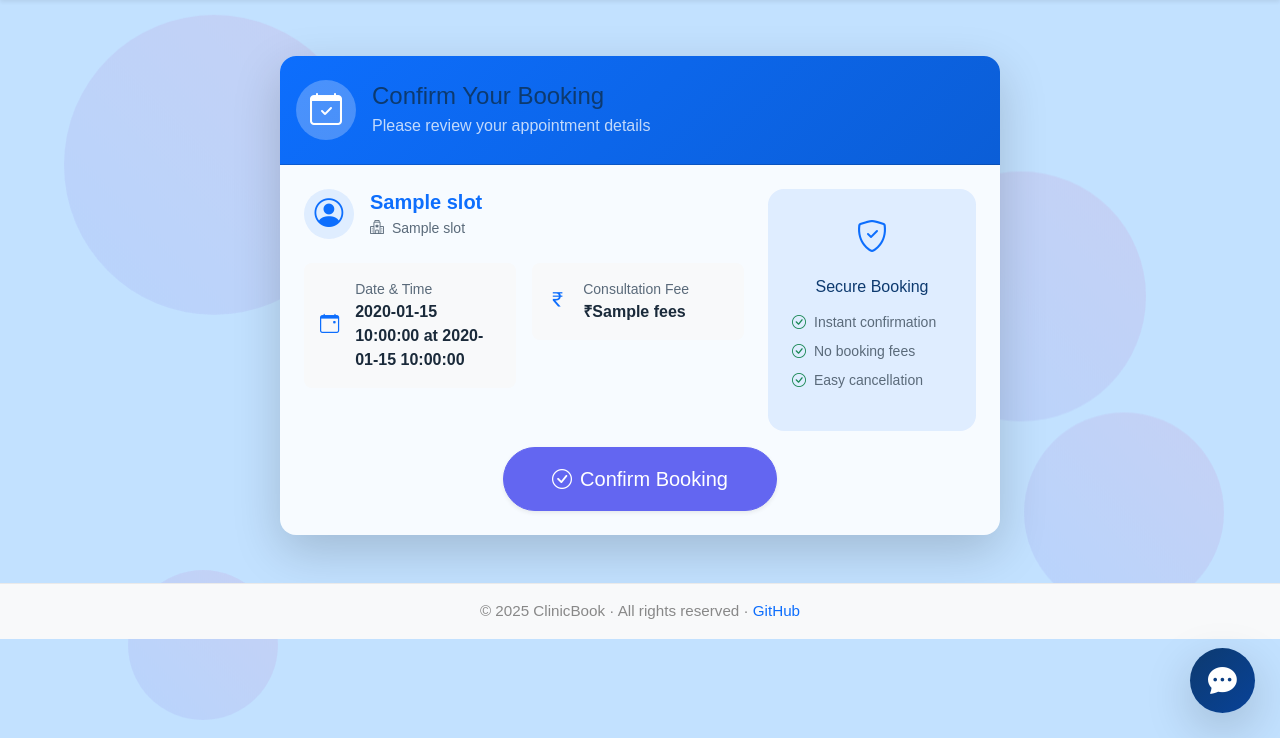
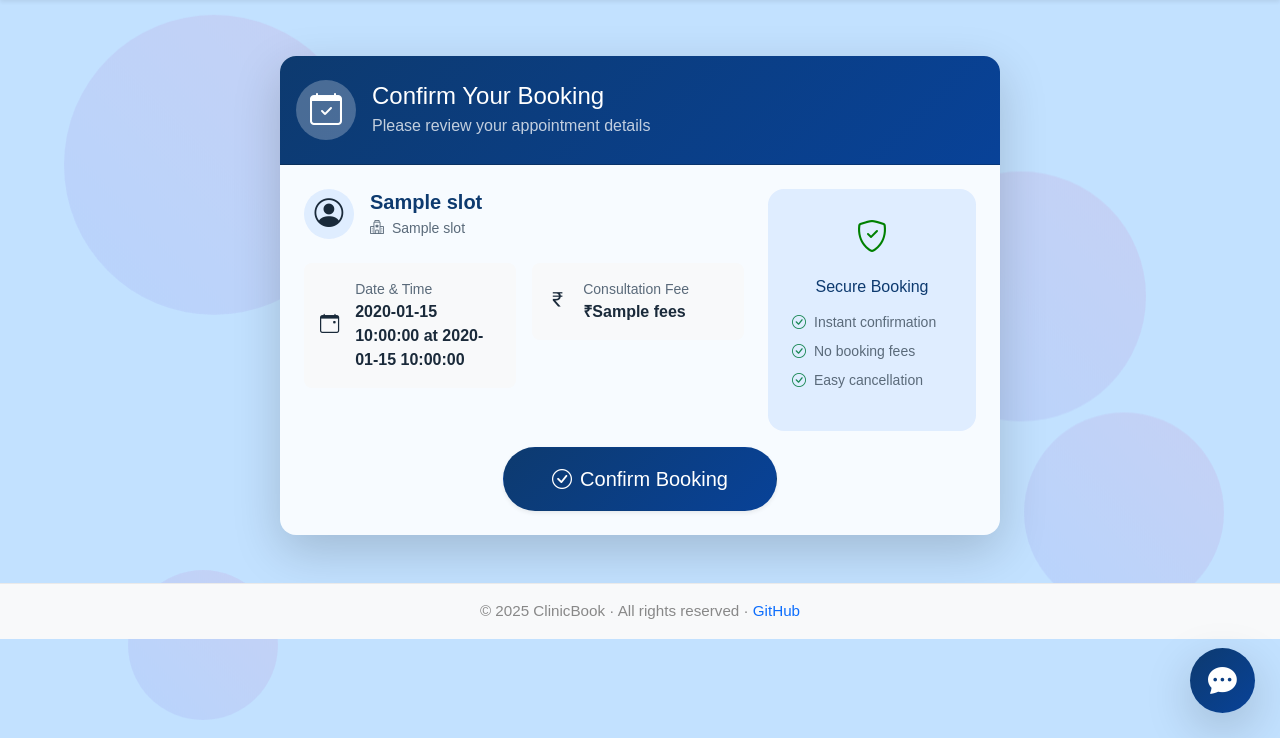
Before and after one commit to Mfaj-cod/ClinicBook, a Flask app: template templates/book.html in a window 1280 px wide. Shown: the part 62-800 px from the top of the page. Run offline with Flask 3, Linux system fonts and the light colour scheme; the template is opened without the code that fills it: most values are stand-ins (such as "Sample title", 1, 10 or a date in 2020); parts of the project's set-up code (start-up, migrations or seed data) failed here and were passed over.

Commit message:
confirm booking page edit

```diff
--- a/templates/book.html
+++ b/templates/book.html
@@ -6,13 +6,13 @@
   <div class="row justify-content-center">
     <div class="col-lg-8">
       <div class="card border-0 shadow-lg rounded-4">
-        <div class="card-header bg-gradient-primary text-white py-4 rounded-top-4">
+        <div class="card-header text-white py-4 rounded-top-4" style="background: linear-gradient(135deg, #0d3a6f 0%, #084298 100%);">
           <div class="d-flex align-items-center">
             <div class="rounded-circle bg-white bg-opacity-25 d-flex align-items-center justify-content-center me-3" style="width:60px; height:60px;">
               <i class="bi bi-calendar-check" style="font-size:2rem;"></i>
             </div>
             <div>
-              <h4 class="mb-1">Confirm Your Booking</h4>
+              <h4 class="mb-1 text-white">Confirm Your Booking</h4>
               <p class="mb-0 opacity-75">Please review your appointment details</p>
             </div>
           </div>
@@ -22,10 +22,10 @@
             <div class="col-md-8">
               <div class="d-flex align-items-center mb-4">
                 <div class="rounded-circle bg-primary bg-opacity-10 d-flex align-items-center justify-content-center me-3" style="width:50px; height:50px;">
-                  <i class="bi bi-person-circle" style="font-size:1.8rem; color:#0d6efd;"></i>
+                  <i class="bi bi-person-circle" style="font-size:1.8rem; color: --heading;"></i>
                 </div>
                 <div>
-                  <h5 class="mb-1 text-primary fw-bold">{{ slot.doctor_name }}</h5>
+                  <h5 class="mb-1 fw-bold" style="color: --heading;">{{ slot.doctor_name }}</h5>
                   <div class="text-muted small">
                     <i class="bi bi-hospital me-1"></i> {{ slot.clinic_name }}
                   </div>
@@ -35,7 +35,7 @@
               <div class="row g-3 mb-4">
                 <div class="col-sm-6">
                   <div class="d-flex align-items-center p-3 bg-light rounded-3">
-                    <i class="bi bi-calendar-event text-primary me-3" style="font-size:1.2rem;"></i>
+                    <i class="bi bi-calendar-event me-3" style="font-size:1.2rem; color: --heading;"></i>
                     <div>
                       <div class="small text-muted">Date & Time</div>
                       <div class="fw-semibold">{{ slot.date }} at {{ slot.time }}</div>
@@ -44,7 +44,7 @@
                 </div>
                 <div class="col-sm-6">
                   <div class="d-flex align-items-center p-3 bg-light rounded-3">
-                    <i class="bi bi-currency-rupee text-primary me-3" style="font-size:1.2rem;"></i>
+                    <i class="bi bi-currency-rupee me-3" style="font-size:1.2rem; color: --heading;"></i>
                     <div>
                       <div class="small text-muted">Consultation Fee</div>
                       <div class="fw-semibold">₹{{ slot.fees }}</div>
@@ -57,7 +57,7 @@
             <div class="col-md-4">
               <div class="bg-primary bg-opacity-10 p-4 rounded-4 h-100 d-flex flex-column justify-content-center">
                 <div class="text-center mb-3">
-                  <i class="bi bi-shield-check text-primary" style="font-size:2rem;"></i>
+                  <i class="bi bi-shield-check" style="font-size:2rem; color: green;"></i>
                 </div>
                 <h6 class="text-center mb-3">Secure Booking</h6>
                 <ul class="list-unstyled small text-muted">
@@ -71,8 +71,8 @@
 
           <div class="text-center pt-3">
             <form method="post">
-              <button class="btn btn-primary btn-lg px-5 py-3 rounded-pill shadow-sm">
-                <i class="bi bi-check-circle me-2"></i>Confirm Booking
+              <button class="btn btn-lg px-5 py-3 rounded-pill shadow-sm" style="background: linear-gradient(135deg, #0d3a6f 0%, #084298 100%); color: white;">
+                <i class="bi bi-check-circle me-2 text-white"></i>Confirm Booking
               </button>
             </form>
           </div>
```
Also changed, not shown: 1 other file.
